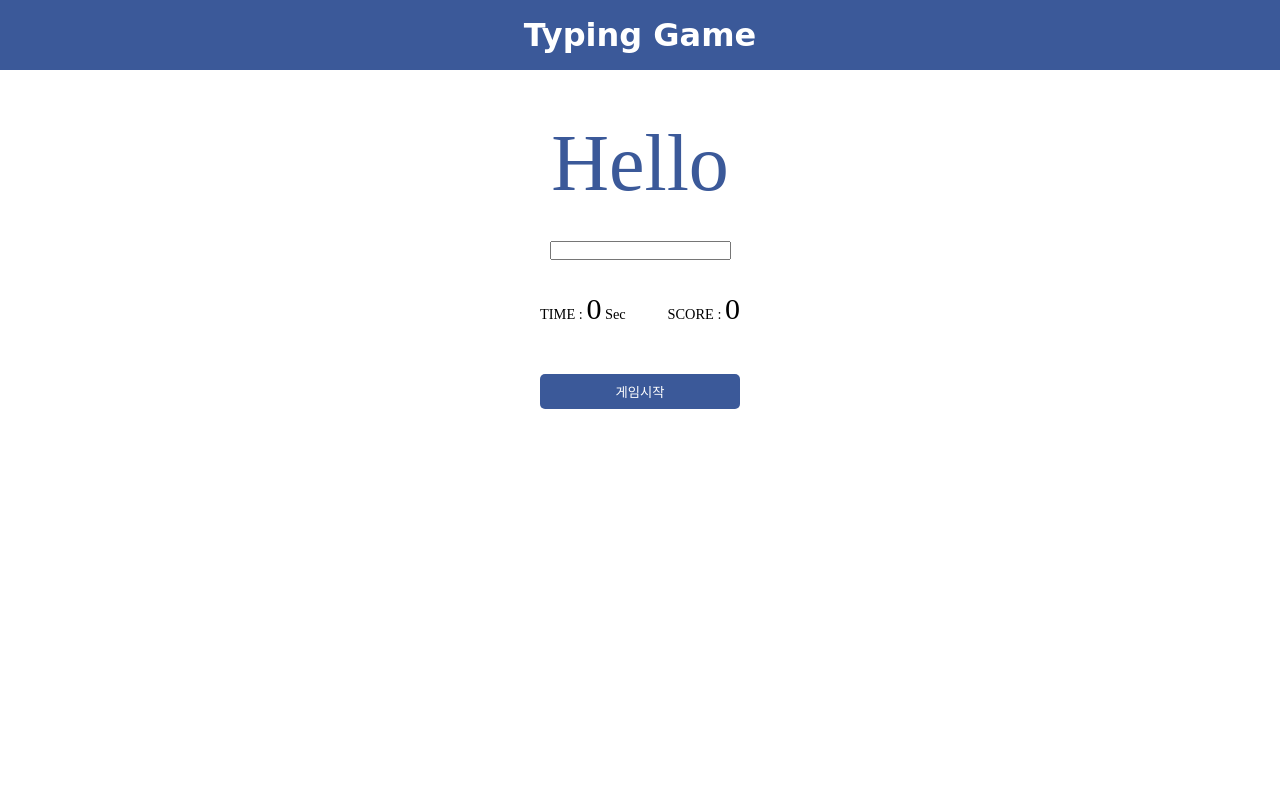
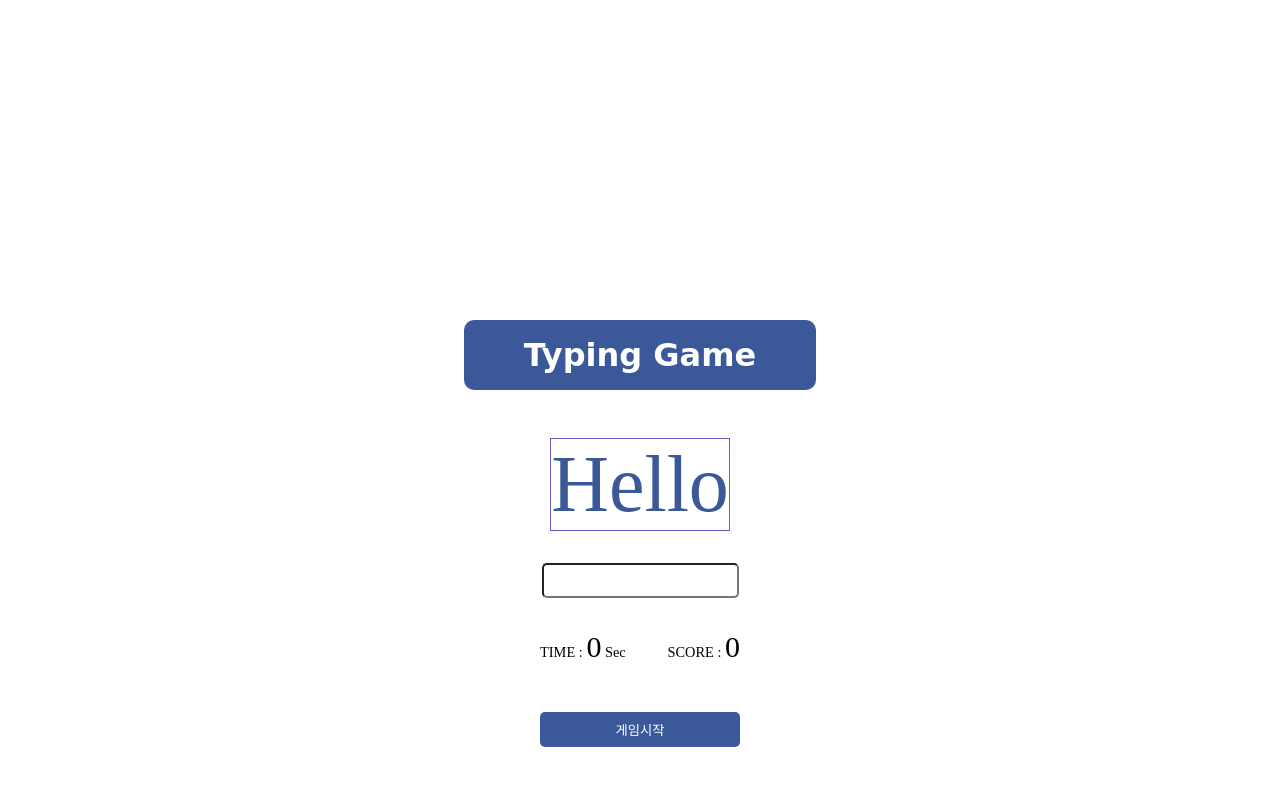
Before and after one commit to SunJuneKim/Typing-Game, a plain HTML site: page index.html in a window 1280 px wide. Drawn offline with nearby package versions, Linux system fonts and the light colour scheme; no server answers; a web font is replaced by a local one.

Commit message:
ver 1.1 "Design change in progress"

```diff
--- a/main.js
+++ b/main.js
@@ -5,6 +5,7 @@ const wordDisplay = document.querySelector('.word-display');
 const scoreDisplay = document.querySelector('.score');
 const timeDisplay = document.querySelector(".time");
 const button = document.querySelector('.button');
+
 
 let score = 0;
 let time = GAME_TIME;
@@ -17,6 +18,8 @@ let checkInterval;
 init();
 
 function init() {
+
+    score =0;
     buttonChange('게임로딩중...');
     getwords();
     wordInput.addEventListener('input', checkMatch)
@@ -51,7 +54,7 @@ function checkStatus() {
 //단어 불러오기
 function getwords() {
 
-    axios.get('https://random-word-api.herokuapp.com/word?number=100')
+    axios.get('https://random-word-api.herokuapp.com/word?number=10000')
         .then(function (response) {
             // handle success
             console.log(response.data);
@@ -67,7 +70,6 @@ function getwords() {
             console.log(error);
         })
 
-
 }
 //단어일치 체크
 function checkMatch() {
@@ -77,6 +79,7 @@ function checkMatch() {
             return;
         }
         score++;
+
         scoreDisplay.innerText = score;
         time = GAME_TIME;
         const randomIndex = Math.floor(Math.random() * words.length);
--- a/style.css
+++ b/style.css
@@ -1,20 +1,24 @@
 @import url('https://fonts.googleapis.com/css2?family=Bungee+Spice&display=swap');
 
-*{
+* {
     margin: 0;
     padding: 0;
 
 }
 
-body{
+body {
     display: flex;
     flex-direction: column;
     justify-content: center;
     align-items: center;
+    width: 50%;
+    margin: 25%;
+    border-color: 2px solid #43bb25;
 }
 
-.header{
-    width: 100%;
+.header {
+    width: 50%;
+    border-radius: 10px;
     background: #3b5999;
     color: #fff;
     text-align: center;
@@ -22,38 +26,40 @@ body{
     font-family: 'Bungee Spice', cursive;
 }
 
-.word-display
-{
-
+.word-display {
+    border: 1px solid slateblue;
     margin-top: 3rem;
     font-size: 80px;
     color: #3b5999;
+
 }
 
-.word-input-box{
+.word-input-box {
     margin-top: 2rem;
 }
-.wodr-input-box{
+
+.word-input {
     padding: 0.5rem;
-    width: 300px;
+    border-radius: 5px;
 }
-.game-info{
+
+.game-info {
     margin-top: 2rem;
     font-size: 0.9rem;
     display: flex;
     justify-content: space-between;
     width: 200px;
-
 }
 
 .time {
     font-size: 30px;
 }
+
 .score {
     font-size: 30px;
 }
 
-.button{
+.button {
     width: 200px;
     height: 35px;
     background: #3b5999;
@@ -64,12 +70,13 @@ body{
     border-radius: 5px;
 
 }
-.button:hover{
+
+.button:hover {
     transform: scale(1.1);
     box-shadow: 2px 2px 2px #3b5999;
 }
-.loading
-{
+
+.loading {
     background: #ccc;
     cursor: not-allowed;
 }
```
